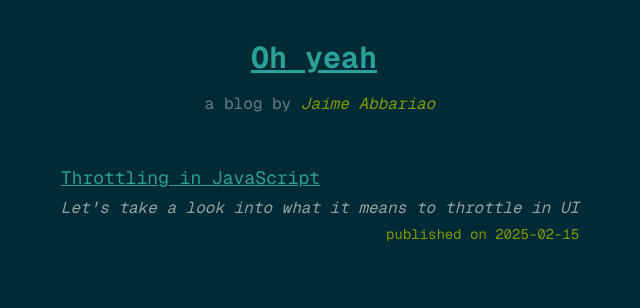
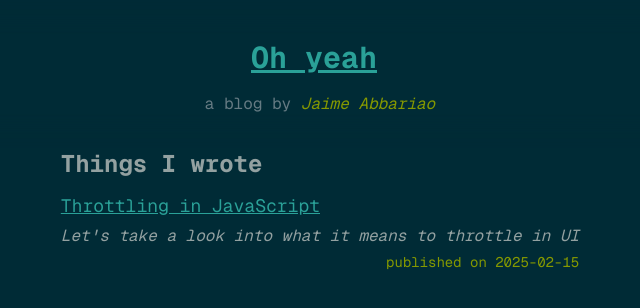
Before and after one commit to ja153903/oh-yeah, a Next.js app: page / in a window 1280 px wide. Shown: the top 308 px of the page, without its empty margins (320-960 px from the left). Built offline with nearby package versions, Linux system fonts and the light colour scheme.

Commit message:
updating some stuff

```diff
--- a/src/app/layout.tsx
+++ b/src/app/layout.tsx
@@ -20,7 +20,7 @@ export const metadata: Metadata = {
   title: 'Oh yeah',
   description: 'A blog by Jaime Abbariao',
   icons: {
-    icon: './favicon.ico',
+    icon: '/favicon.ico',
   },
 }
 
--- a/src/app/page.tsx
+++ b/src/app/page.tsx
@@ -1,4 +1,5 @@
 import { BlogIndex } from '@/components/blog-index'
+import { cx } from '@/lib/clsx'
 import { getMetadataFromFilenames } from '@/utils/mdx'
 
 export default async function Home() {
@@ -10,8 +11,22 @@ export default async function Home() {
   })
 
   return (
-    <div>
-      <BlogIndex metadata={metadata} />
-    </div>
+    <Section className="gap-10">
+      <Section>
+        <SectionHeader content="Things I wrote" />
+        <BlogIndex metadata={metadata} />
+      </Section>
+    </Section>
   )
 }
+
+function SectionHeader(props: React.PropsWithChildren<{ content: string }>) {
+  return <p className="font-bold text-2xl text-base1">{props.content}</p>
+}
+
+function Section({
+  className,
+  children,
+}: React.PropsWithChildren<{ className?: string }>) {
+  return <div className={cx('flex flex-col gap-3', className)}>{children}</div>
+}
--- a/src/components/blog-index.tsx
+++ b/src/components/blog-index.tsx
@@ -15,7 +15,7 @@ type BlogIndexProps = {
 
 export function BlogIndex(props: BlogIndexProps) {
   return (
-    <div className="flex flex-col p-4 gap-3">
+    <div className="flex flex-col gap-3">
       {props.metadata.map((metadata) => {
         return (
           <div key={metadata.slug}>
--- a/src/utils/mdx.ts
+++ b/src/utils/mdx.ts
@@ -5,10 +5,16 @@ export function getSlugsFromFilenames() {
   const mdxPath = path.join(process.cwd(), 'src/content')
   const files = fs.readdirSync(mdxPath)
 
-  return files.map((file) => {
-    const [filename] = file.split('.')
-    return { slug: filename }
-  })
+  return files
+    .map((file) => {
+      const [filename, extension] = file.split('.')
+      if (extension.startsWith('md')) {
+        return { slug: filename }
+      }
+
+      return null
+    })
+    .filter((slug) => slug !== null)
 }
 
 export async function getMetadataFromFilenames() {
```
Also changed, not shown: 1 other file (tests, documents, lock files or other folders).
